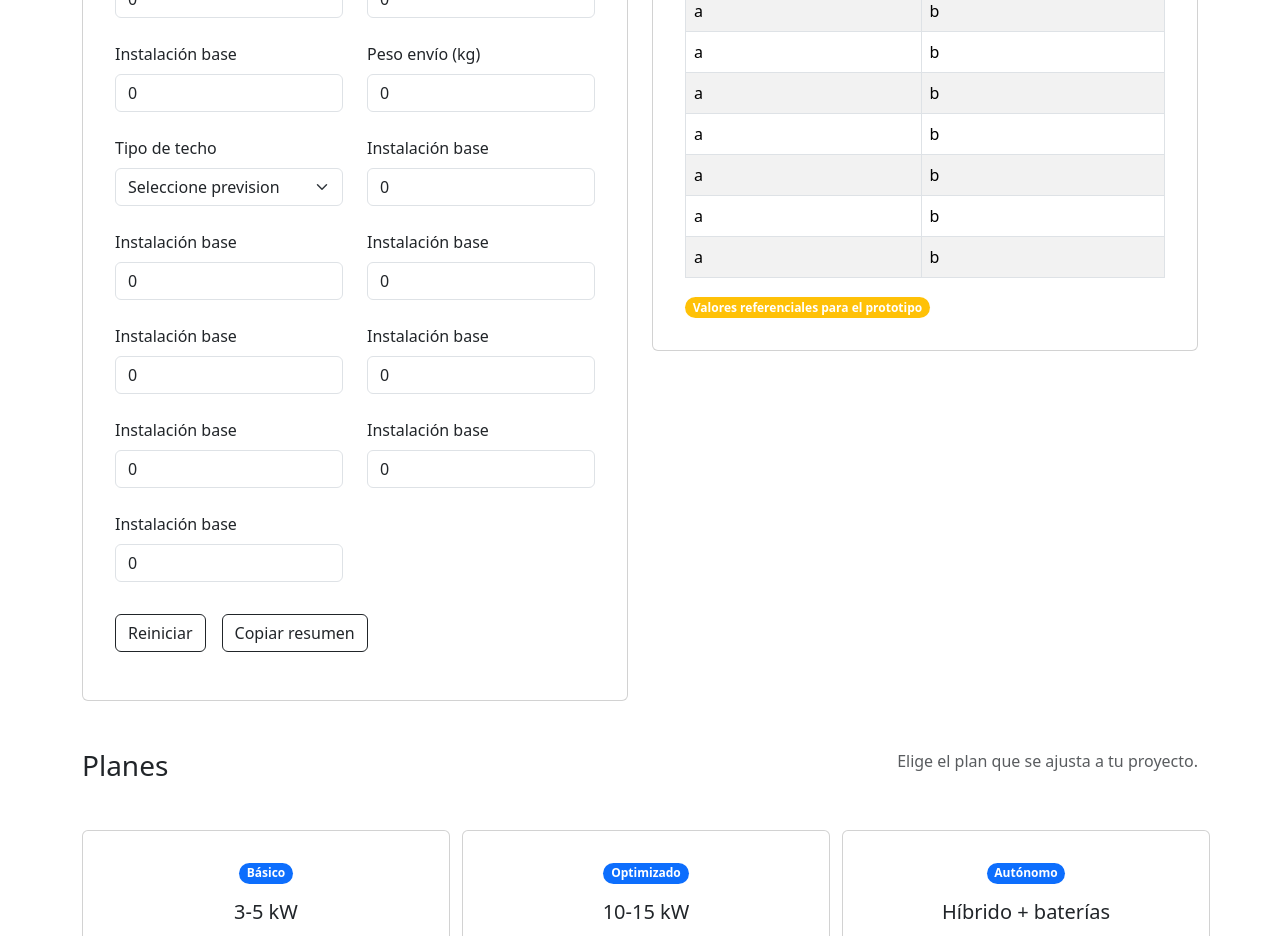
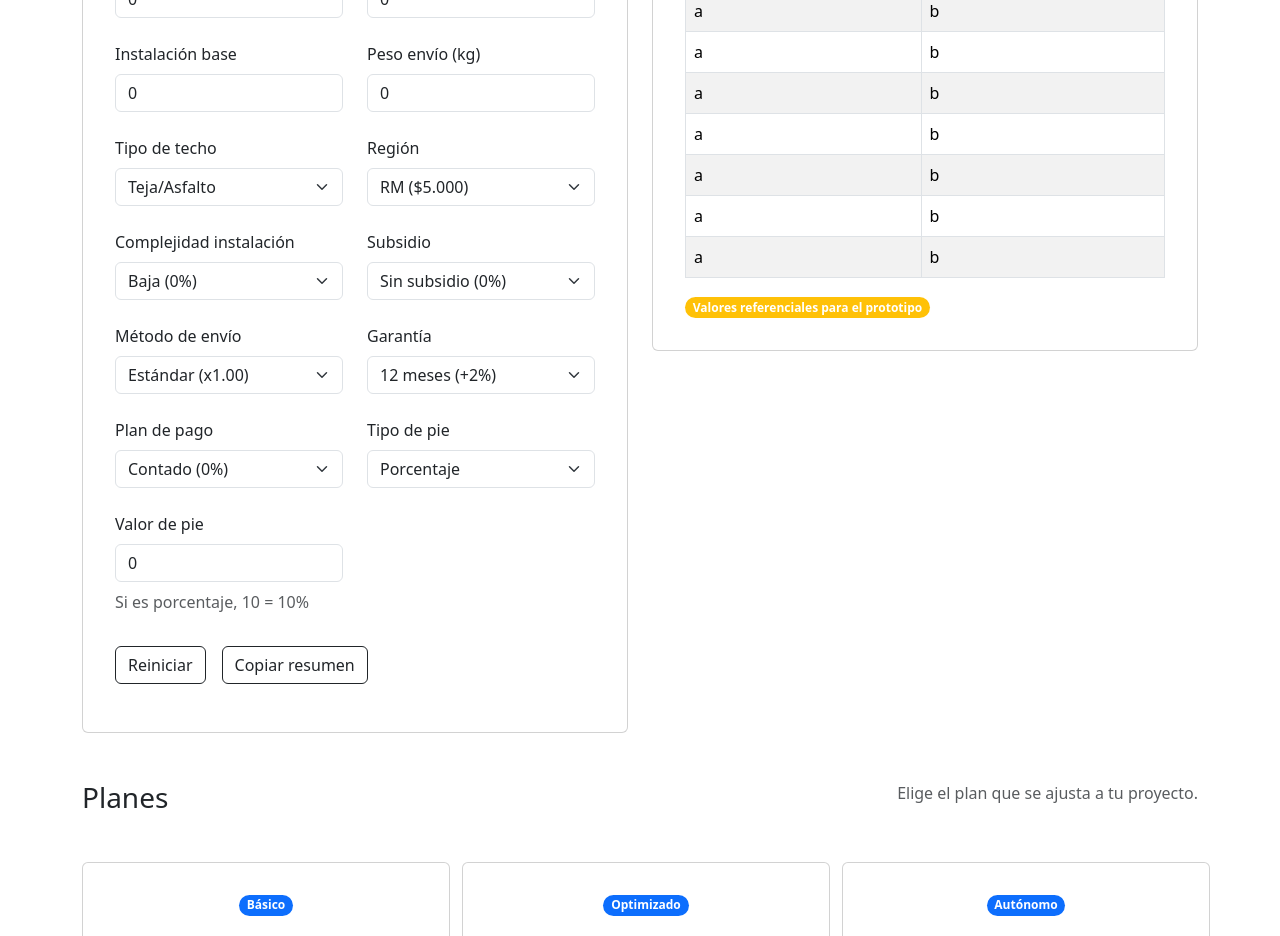
Before and after one commit to KhanIvall/Solartrueno, a React (Create React App) app: page / in a window 1280 px wide. Shown: the part 2500-3436 px from the top of the page. Built offline with nearby package versions, Linux system fonts and the light colour scheme.

Commit message:
Se completa el esqueleto del formulario

```diff
--- a/src/components/CalculadoraIntegral.js
+++ b/src/components/CalculadoraIntegral.js
@@ -7,6 +7,7 @@ import Badge from 'react-bootstrap/Badge';
 
 function Calculadora() {
 
+    // variables de estado
     const [potenciaPanel, setPotenciaPanel] = useState(0);
     const [cantidadPanel, setCantidadPanel] = useState(0);
     const [inversorPrecio, setInversorPrecio] = useState(0);
@@ -15,6 +16,16 @@ function Calculadora() {
     const [estructurasPrecio, setEstructurasPrecio] = useState(0);
     const [instalacionBase, setInstalacionBase] = useState(0);
     const [pesoKg, setPesoKg] = useState(0);
+    const [pieValor, setPieValor] = useState(0);
+
+    const [techo, setTecho] = useState('');
+    const [region, setRegion] = useState('');
+    const [complejidad, setComplejidad] = useState('');
+    const [subsidio, setSubsidio] = useState('');
+    const [envio, setEnvio] = useState('');
+    const [garantia, setGarantia] = useState('');
+    const [planPago, setPlanPago] = useState('');
+    const [tipoPie, setTipoPie] = useState('');
 
     /*
         //contador:
@@ -194,60 +205,89 @@ function Calculadora() {
                             {/* Tipo techo y región */}
                             <div className='row mt-4'>
                                 <div className='col-lg-6'>
-                                    <label className='form-label' htmlFor='instalacionBase'>Tipo de techo</label>
-                                    <select className='form-select' id='instalacionBase' name='instalacionBase' value={instalacionBase} onChange={(e) => setInstalacionBase(e.target.value)}>
-                                        <option>Seleccione prevision</option>
-                                        <option value={1}>Isapre</option>
-                                        <option value={2}>Fonasa</option>
+                                    <label className='form-label' htmlFor='techo'>Tipo de techo</label>
+                                    <select className='form-select' id='techo' name='techo' value={techo} onChange={(e) => setTecho(e.target.value)}>
+                                        <option>Teja/Asfalto</option>
+                                        <option value={1}>Zinc/Planchas</option>
+                                        <option value={2}>Hormigón</option>
                                     </select>
                                 </div>
                                 <div className='col-lg-6'>
-                                    <label className='form-label' htmlFor='instalacionBase'>Instalación base</label>
-                                    <input id='instalacionBase' name='instalacionBase' placeholder='350000' type='number' className='form-control' value={instalacionBase} onChange={(e) => setInstalacionBase(e.target.value)}></input>
+                                    <label className='form-label' htmlFor='region'>Región</label>
+                                    <select className='form-select' id='region' name='region' value={region} onChange={(e) => setRegion(e.target.value)}>
+                                        <option>RM ($5.000)</option>
+                                        <option value={1}>Norte ($9.000)</option>
+                                        <option value={2}>Sur ($10.000)</option>
+                                        <option value={3}>Austral ($15.000)</option>
+                                    </select>
                                 </div>
                             </div>
 
                             {/* Complejidad y subsidio */}
                             <div className='row mt-4'>
                                 <div className='col-lg-6'>
-                                    <label className='form-label' htmlFor='instalacionBase'>Instalación base</label>
-                                    <input id='instalacionBase' name='instalacionBase' placeholder='350000' type='number' className='form-control' value={instalacionBase} onChange={(e) => setInstalacionBase(e.target.value)}></input>
+                                    <label className='form-label' htmlFor='complejidad'>Complejidad instalación</label>
+                                    <select className='form-select' id='complejidad' name='complejidad' value={complejidad} onChange={(e) => setComplejidad(e.target.value)}>
+                                        <option>Baja (0%)</option>
+                                        <option value={1}>Media (8%)</option>
+                                        <option value={2}>Alta (15%)</option>
+                                    </select>
                                 </div>
                                 <div className='col-lg-6'>
-                                    <label className='form-label' htmlFor='instalacionBase'>Instalación base</label>
-                                    <input id='instalacionBase' name='instalacionBase' placeholder='350000' type='number' className='form-control' value={instalacionBase} onChange={(e) => setInstalacionBase(e.target.value)}></input>
+                                    <label className='form-label' htmlFor='subsidio'>Subsidio</label>
+                                    <select className='form-select' id='subsidio' name='subsidio' value={subsidio} onChange={(e) => setSubsidio(e.target.value)}>
+                                        <option>Sin subsidio (0%)</option>
+                                        <option value={1}>Residencial (8%)</option>
+                                        <option value={2}>Pyme (5%)</option>
+                                    </select>
                                 </div>
                             </div>
 
                             {/* Envío y garantía */}
                             <div className='row mt-4'>
                                 <div className='col-lg-6'>
-                                    <label className='form-label' htmlFor='instalacionBase'>Instalación base</label>
-                                    <input id='instalacionBase' name='instalacionBase' placeholder='350000' type='number' className='form-control' value={instalacionBase} onChange={(e) => setInstalacionBase(e.target.value)}></input>
+                                    <label className='form-label' htmlFor='envio'>Método de envío</label>
+                                    <select className='form-select' id='envio' name='envio' value={envio} onChange={(e) => setEnvio(e.target.value)}>
+                                        <option>Estándar (x1.00)</option>
+                                        <option value={1}>Exprés (x1.20)</option>
+                                    </select>
                                 </div>
                                 <div className='col-lg-6'>
-                                    <label className='form-label' htmlFor='instalacionBase'>Instalación base</label>
-                                    <input id='instalacionBase' name='instalacionBase' placeholder='350000' type='number' className='form-control' value={instalacionBase} onChange={(e) => setInstalacionBase(e.target.value)}></input>
+                                    <label className='form-label' htmlFor='garantia'>Garantía</label>
+                                    <select className='form-select' id='garantia' name='garantia' value={garantia} onChange={(e) => setGarantia(e.target.value)}>
+                                        <option>12 meses (+2%)</option>
+                                        <option value={1}>24 meses (+4%)</option>
+                                        <option value={2}>36 meses (+6%)</option>
+                                    </select>
                                 </div>
                             </div>
 
                             {/* Plan y pie */}
                             <div className='row mt-4'>
                                 <div className='col-lg-6'>
-                                    <label className='form-label' htmlFor='instalacionBase'>Instalación base</label>
-                                    <input id='instalacionBase' name='instalacionBase' placeholder='350000' type='number' className='form-control' value={instalacionBase} onChange={(e) => setInstalacionBase(e.target.value)}></input>
+                                    <label className='form-label' htmlFor='planPago'>Plan de pago</label>
+                                    <select className='form-select' id='planPago' name='planPago' value={planPago} onChange={(e) => setPlanPago(e.target.value)}>
+                                        <option>Contado (0%)</option>
+                                        <option value={1}>6 cuotas (1.2%)</option>
+                                        <option value={2}>12 cuotas (1.1%)</option>
+                                        <option value={3}>24 cuotas (1.0%)</option>
+                                    </select>
                                 </div>
                                 <div className='col-lg-6'>
-                                    <label className='form-label' htmlFor='instalacionBase'>Instalación base</label>
-                                    <input id='instalacionBase' name='instalacionBase' placeholder='350000' type='number' className='form-control' value={instalacionBase} onChange={(e) => setInstalacionBase(e.target.value)}></input>
+                                    <label className='form-label' htmlFor='tipoPie'>Tipo de pie</label>
+                                    <select className='form-select' id='tipoPie' name='tipoPie' value={tipoPie} onChange={(e) => setTipoPie(e.target.value)}>
+                                        <option>Porcentaje</option>
+                                        <option value={1}>Monto fijo</option>
+                                    </select>
                                 </div>
                             </div>
 
                             {/* Valor de pie */}
                             <div className='row mt-4'>
                                 <div className='col-lg-6'>
-                                    <label className='form-label' htmlFor='instalacionBase'>Instalación base</label>
-                                    <input id='instalacionBase' name='instalacionBase' placeholder='350000' type='number' className='form-control' value={instalacionBase} onChange={(e) => setInstalacionBase(e.target.value)}></input>
+                                    <label className='form-label' htmlFor='pieValor'>Valor de pie</label>
+                                    <input id='pieValor' name='pieValor' placeholder='10' type='number' className='form-control' value={pieValor} onChange={(e) => setPieValor(e.target.value)}></input>
+                                    <label className='text-muted mt-2'>Si es porcentaje, 10 = 10%</label>
                                 </div>
                             </div>
 
--- a/src/components/Carrusel.js
+++ b/src/components/Carrusel.js
@@ -1,5 +1,4 @@
 import React from 'react';
-import Button from 'react-bootstrap/Button';
 import Carousel from 'react-bootstrap/Carousel';
 
 function Carrusel() {
@@ -10,7 +9,7 @@ function Carrusel() {
                     <Carousel.Item>
                         <img
                             className="d-block w-100"
-                            src="/assets/images/fotos/1.jpg"
+                            src="/assets/images/fotos/1.png"
                             alt="Equipo 1"
                         />
                         <Carousel.Caption>
```
